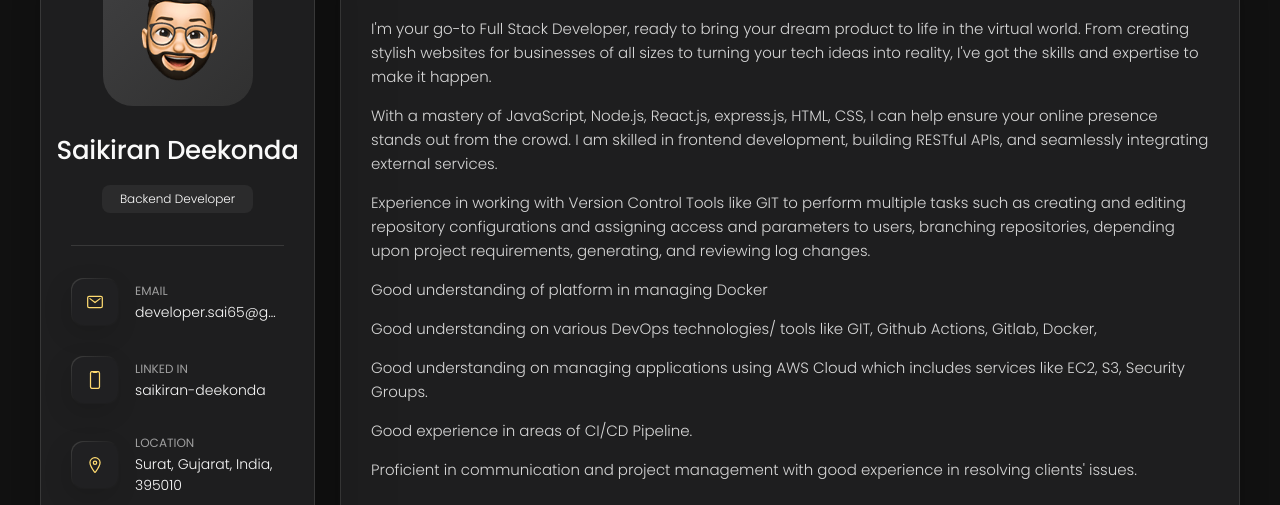
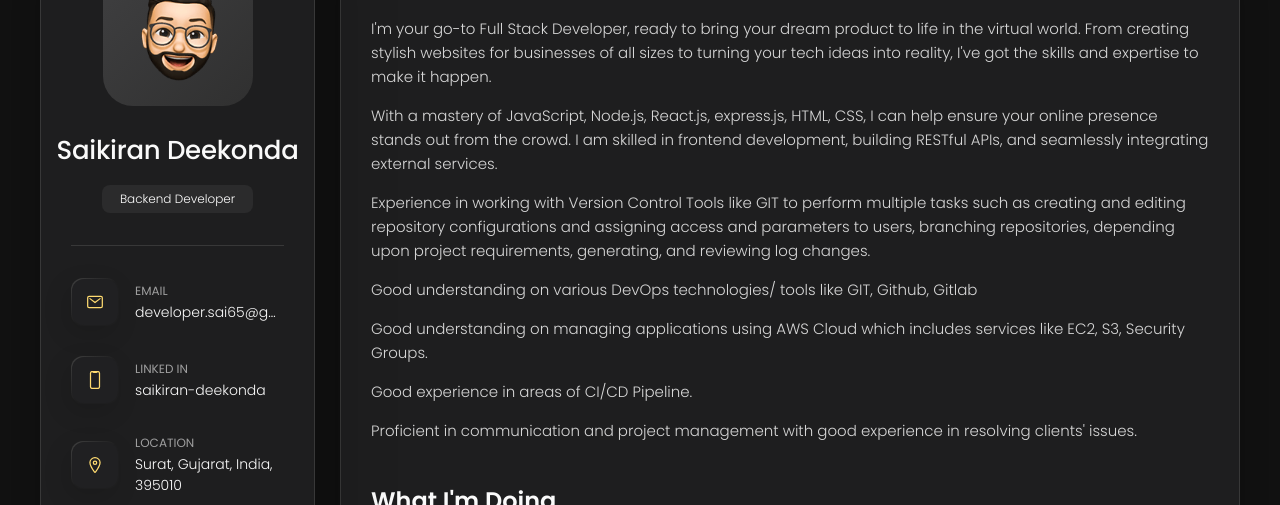
Before and after one commit to developersaikiran/saikiran.github.io, a plain HTML site: page index.html in a window 1280 px wide. Shown: the part 162-667 px from the top of the page. Drawn offline with nearby package versions, Linux system fonts and the light colour scheme.

Commit message:
Update index.html

```diff
--- a/index.html
+++ b/index.html
@@ -220,12 +220,12 @@
             Experience in working with Version Control Tools like GIT to perform multiple tasks such as creating and editing repository configurations and assigning access and parameters to users, branching repositories, depending upon project requirements, generating, and reviewing log changes.
           </p>
 
-          <p>
+<!--           <p>
             Good understanding of platform in managing Docker
-          </p>
+          </p> -->
 
           <p>
-            Good understanding on various DevOps technologies/ tools like GIT, Github Actions, Gitlab, Docker,
+            Good understanding on various DevOps technologies/ tools like GIT, Github, Gitlab
           </p>
 
           <p>
```
